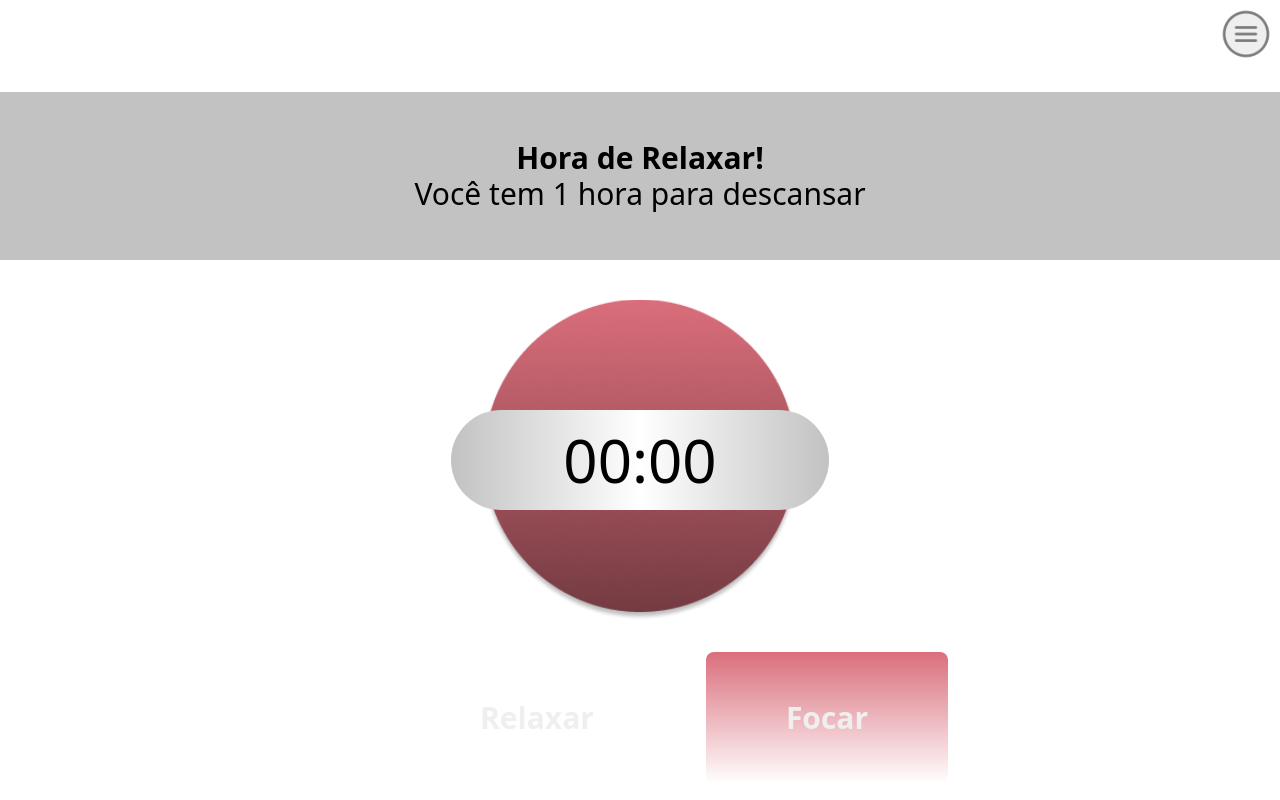
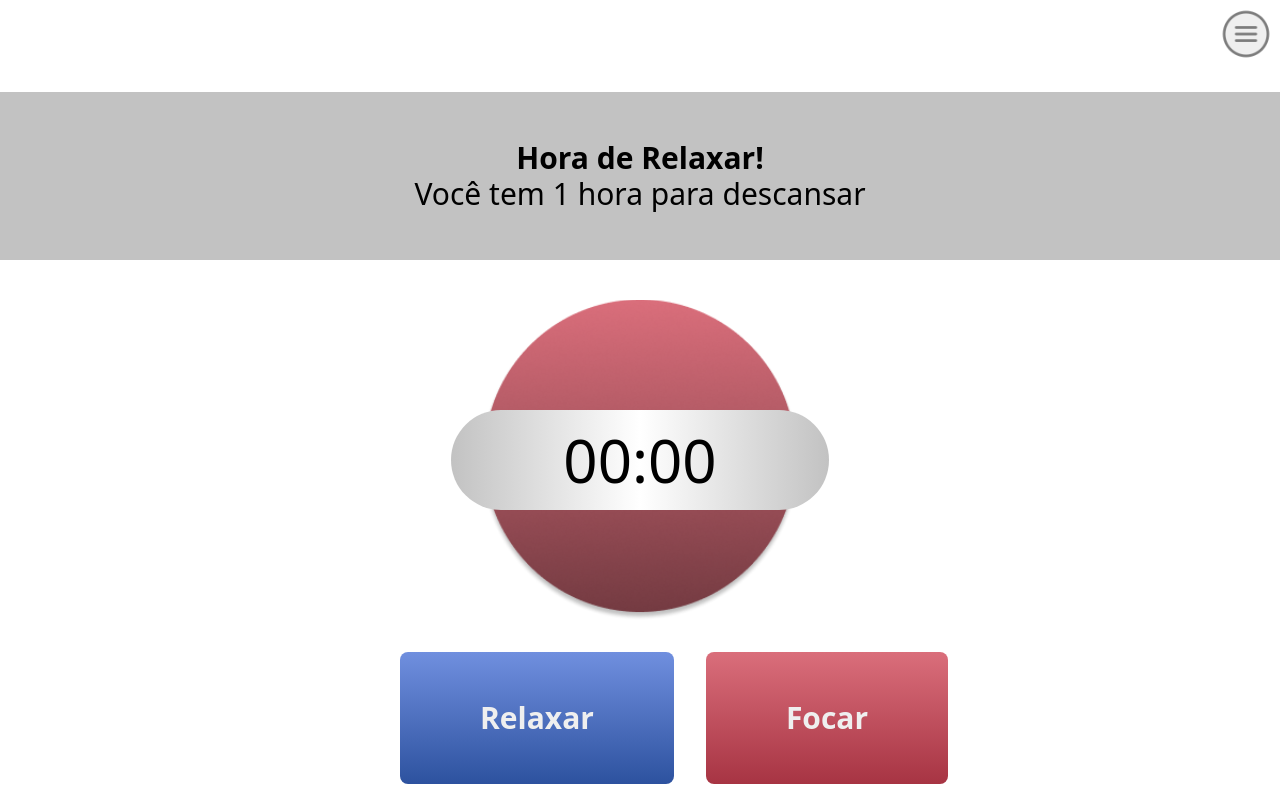
Before and after one commit to LanaGomes/timeSync, a React (Vite) app: page / in a window 1280 px wide. Built offline with nearby package versions, Linux system fonts and the light colour scheme.

Commit message:
creating red color

```diff
--- a/tailwind.config.js
+++ b/tailwind.config.js
@@ -4,9 +4,12 @@ export default {
   theme: {
     colors: {
       magenta: "#DA6E7B",
+      red: "#A73443",
       blue: "#708FDF",
+      darkBlue: "#2D529F",
       purple: "#7B35B1",
       reallyWhite: "#ffff",
+
       white: "#EFEFEF",
       grey: {
         1: "#C2C2C2",
```
